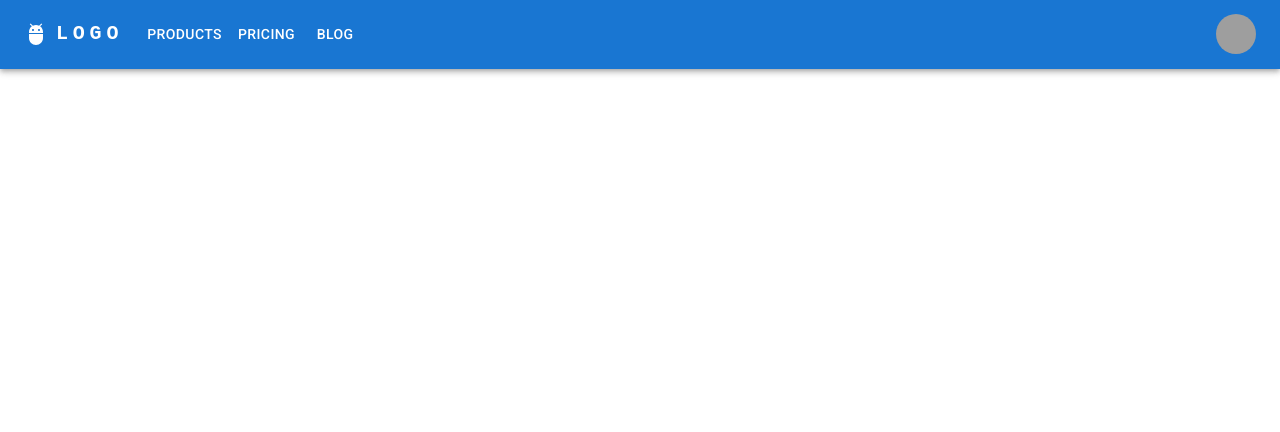
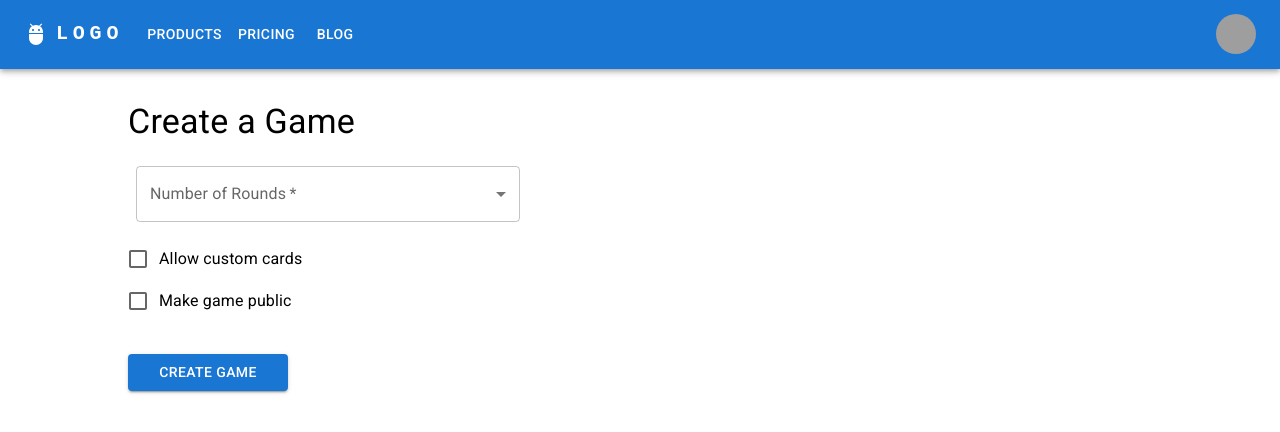
Before and after one commit to ph-castle/apples2oranges, a React (Create React App) app: page / in a window 1280 px wide. Shown: the top 432 px of the page. Built offline with nearby package versions, Linux system fonts and the light colour scheme; grey boxes are pictures that could not be loaded.

Commit message:
created createGame UI

```diff
--- a/src/App.js
+++ b/src/App.js
@@ -2,6 +2,7 @@ import * as React from "react";
 import { Container } from "@mui/material";
 import { Header } from "../src/features/nav/Header";
 import { Dashboard } from "./features/Dashboard";
+import { CreateGame } from "./features/CreateGame";
 import { StyledEngineProvider } from "@mui/material/styles";
 
 export default function App() {
@@ -11,6 +12,7 @@ export default function App() {
         <Header />
         <Container maxWidth="lg">
             {/* <Dashboard /> */}
+          <CreateGame/>
         </Container>
       </div>
     </StyledEngineProvider>
--- /dev/null
+++ b/src/features/CreateGame.js
@@ -0,0 +1,54 @@
+import React from 'react';
+import { Box, FormGroup, Checkbox, FormControl, FormControlLabel, InputLabel, MenuItem, Select, Typography, Button } from '@mui/material'
+
+export const CreateGame = () => {
+
+  return (
+    <Box
+      sx={{
+        display:"flex",
+        maxWidth: 400,
+        height: 250,
+        flexDirection: "column",
+        justifyContent: "space-between",
+        ml: {sm: '0rem', md: '4rem'},
+        mt: '2rem',
+      }}
+  >
+      <Typography variant="h4">Create a Game</Typography>
+      <FormGroup sx={{height: '12.5rem', justifyContent: 'space-evenly', mt: '1rem'}}>
+      <FormControl required sx={{ m: 1, minWidth: '2rem', mb: '1rem' }}>
+        <InputLabel id="demo-simple-select-required-label">Number of Rounds</InputLabel>
+        <Select
+          labelId="demo-simple-select-required-label"
+          id="demo-simple-select-required"
+          // value={age}
+          label="Number of Rounds"
+          // onChange={handleChange}
+        >
+          <MenuItem value="">
+            <em>None</em>
+          </MenuItem>
+          <MenuItem value={1}>One</MenuItem>
+          <MenuItem value={2}>Two</MenuItem>
+          <MenuItem value={3}>Three</MenuItem>
+          <MenuItem value={4}>Four</MenuItem>
+          <MenuItem value={5}>Five</MenuItem>
+          <MenuItem value={6}>Six</MenuItem>
+          <MenuItem value={7}>Seven</MenuItem>
+          <MenuItem value={8}>Eight</MenuItem>
+          <MenuItem value={9}>Nine</MenuItem>
+          <MenuItem value={10}>Ten</MenuItem>
+          <MenuItem value={11}>Eleven</MenuItem>
+          <MenuItem value={12}>Twelve</MenuItem>
+        </Select>
+
+      </FormControl>
+        <FormControlLabel control={<Checkbox />} label="Allow custom cards" />
+        <FormControlLabel control={<Checkbox />} label="Make game public" />
+      </FormGroup>
+
+      <Button variant="contained" sx={{width: '10rem', mt: '2rem'}} >Create Game</Button>
+    </Box>
+  )
+}
--- a/src/features/Dashboard.js
+++ b/src/features/Dashboard.js
@@ -1,5 +1,5 @@
 import React from "react";
-import { Button, Container, Box } from "@mui/material";
+import { Button, Box } from "@mui/material";
 
 export const Dashboard = () => {
   return (
```
Also changed, not shown: 1 other file (tests, documents, lock files or other folders).
